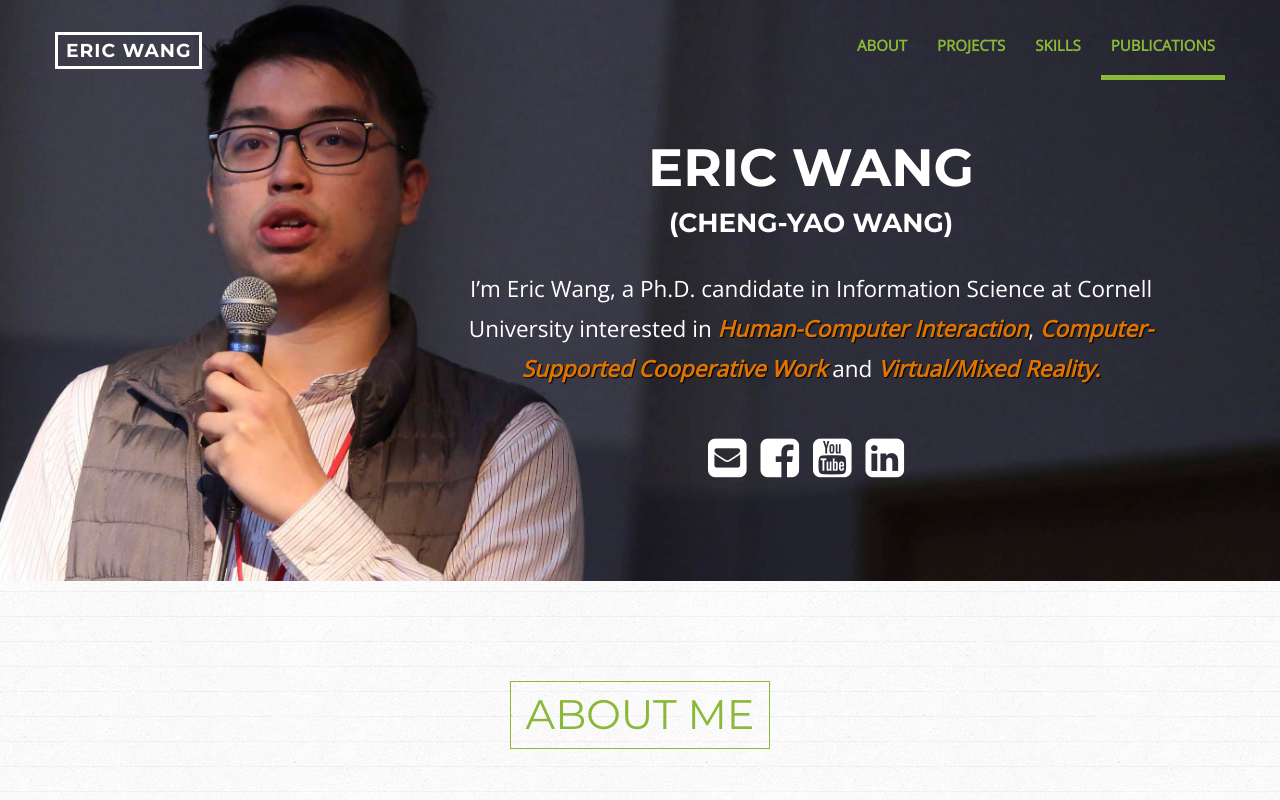
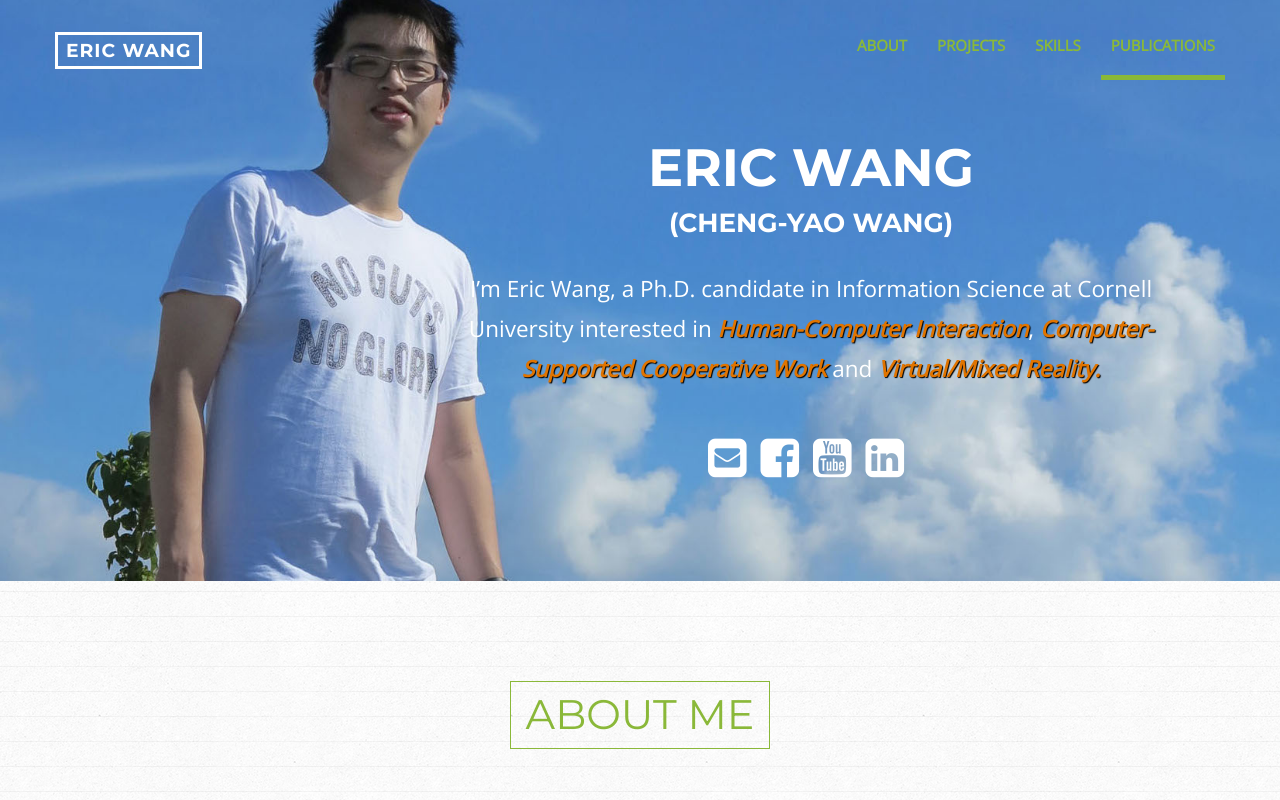
Before and after one commit to ericwang0701/ericwang0701.github.io, a plain HTML site: page index.html in a window 1280 px wide. Shown: the top 800 px of the page. Drawn offline with nearby package versions, Linux system fonts and the light colour scheme.

Commit message:
fix top image

```diff
--- a/index.html
+++ b/index.html
@@ -76,7 +76,7 @@
     </nav>
 
     <!-- Header -->
-    <header id="myHeader" data-original="img/top-profile3.jpg">
+    <header id="myHeader" data-original="img/top-profile2.jpg">
         <div class="container">
             <div class="intro-text">
                 <!--<div id="profile-wraper"></div>-->
```
Also changed, not shown: 1 other file.
